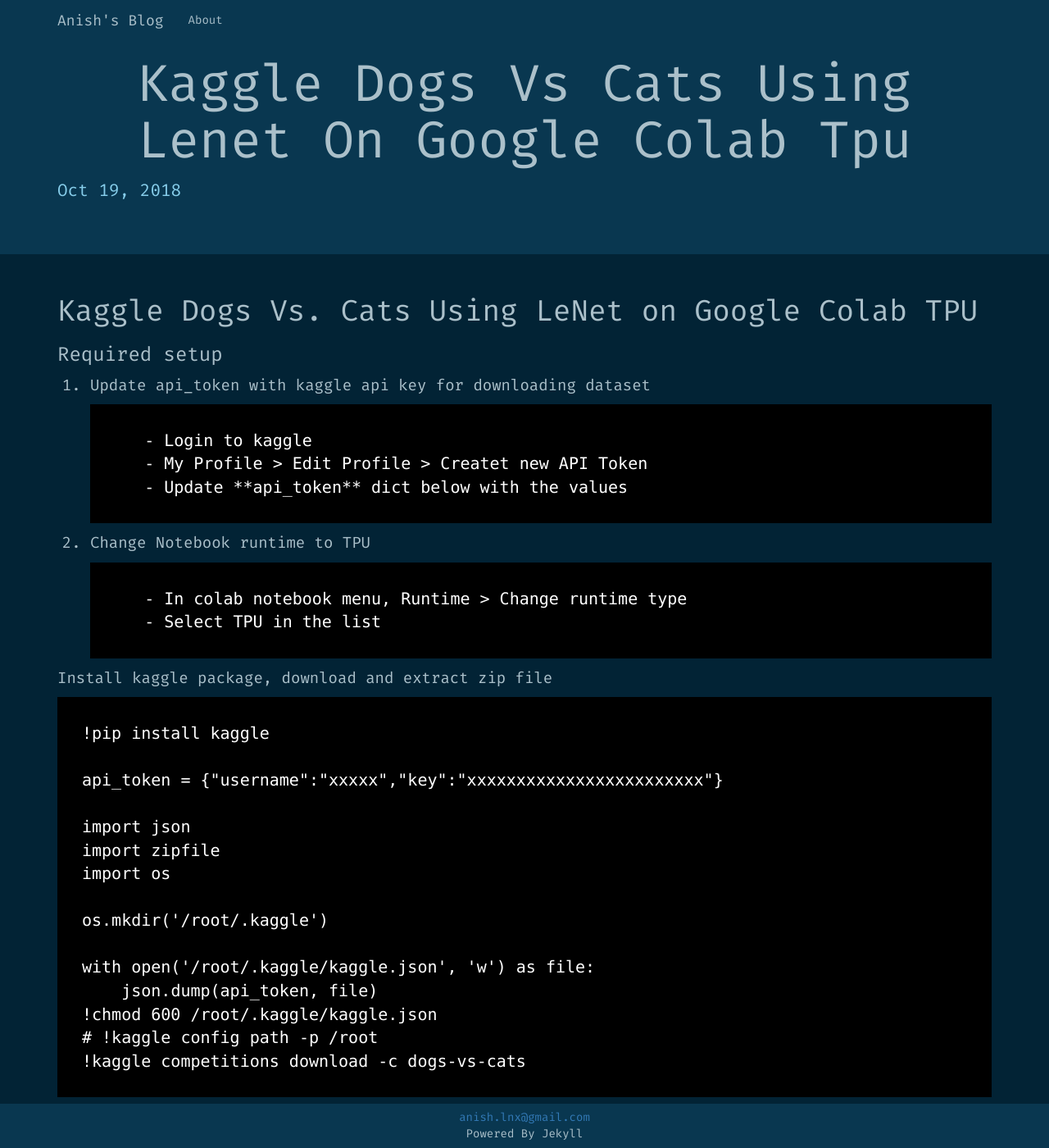
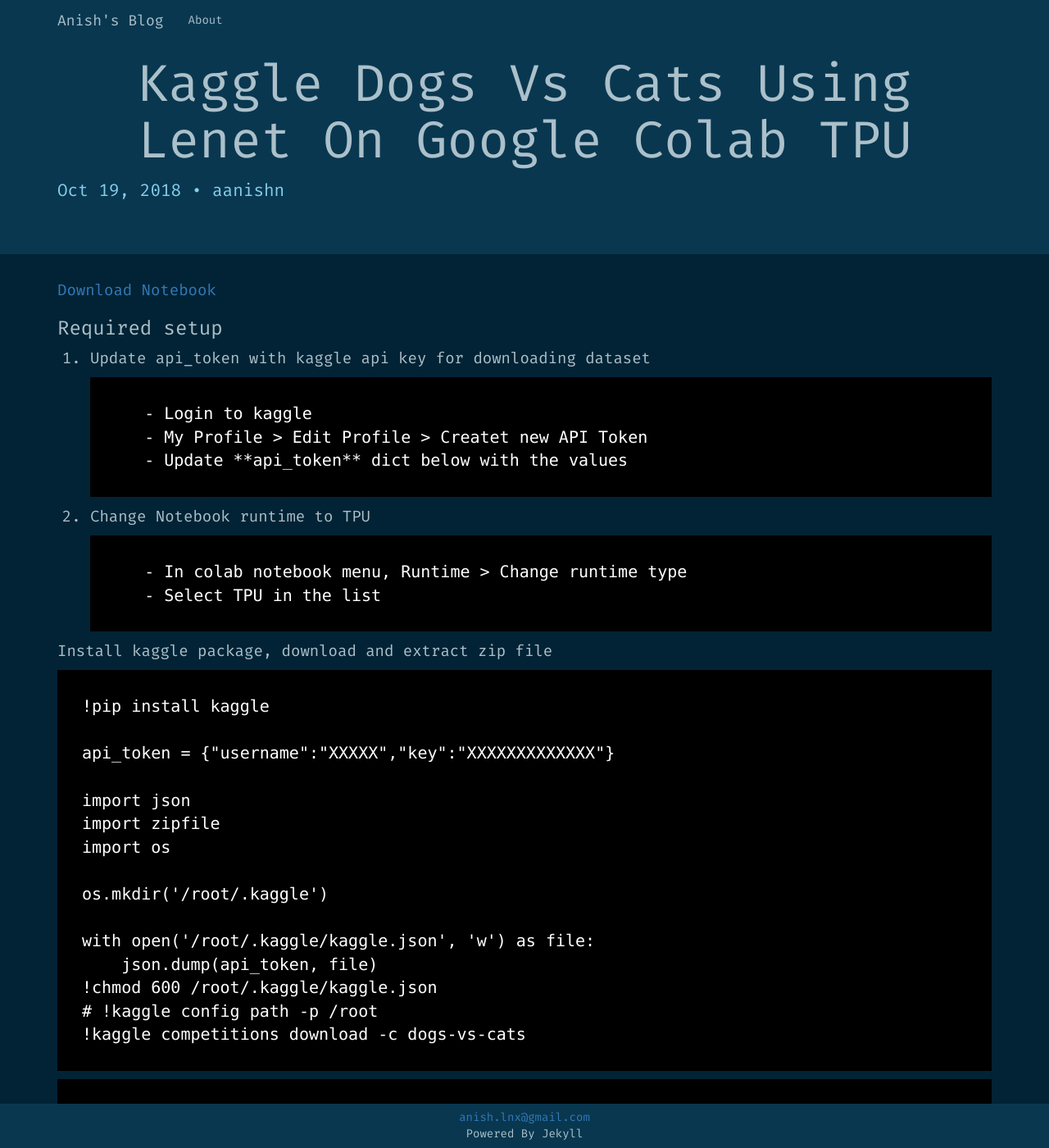
Before and after one commit to aanishn/aanishn.github.io, a Jekyll site: the page built from _posts/2018-10-19-Kaggle-Dogs-Vs-Cats-Using-LeNet-on-Google-Colab-TPU.md, in a window 1280 px wide and 1400 px high. Shown: the whole window at 82% size. Built offline with Jekyll 4.4.1, drawn with Linux system fonts in a browser that asks for light colours; nearby versions of some CDN libraries; some web fonts are replaced; our own code applies the rules of GitHub Pages for plain Markdown files.

Commit message:
add notebook download link and header to post
Signed-off-by: Anish N <aanishn@gmail.com>

````diff
--- a/_posts/2018-10-19-Kaggle-Dogs-Vs-Cats-Using-LeNet-on-Google-Colab-TPU.md
+++ b/_posts/2018-10-19-Kaggle-Dogs-Vs-Cats-Using-LeNet-on-Google-Colab-TPU.md
@@ -1,6 +1,13 @@
+---
+layout: post
+title: Kaggle Dogs Vs Cats Using Lenet On Google Colab TPU
+date: '2018-10-19'
+author: "aanishn"
+tags:
+- Google colab, TPU, Tensorflow, Keras
+---
 
-Kaggle Dogs Vs. Cats Using LeNet  on Google Colab TPU
-==================================================
+[Download Notebook](/artifacts/Kaggle_Dogs_Vs_Cats_Using_LeNet_on_Google_Colab_TPU.ipynb)
 
 ### Required setup
 
@@ -21,7 +28,7 @@
 ```
 !pip install kaggle
 
-api_token = {"username":"xxxxx","key":"xxxxxxxxxxxxxxxxxxxxxxxx"}
+api_token = {"username":"XXXXX","key":"XXXXXXXXXXXXX"}
 
 import json
 import zipfile
````
Also changed, not shown: 1 other file.
